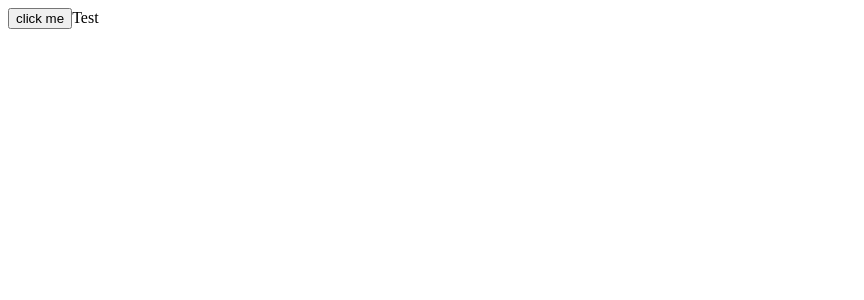
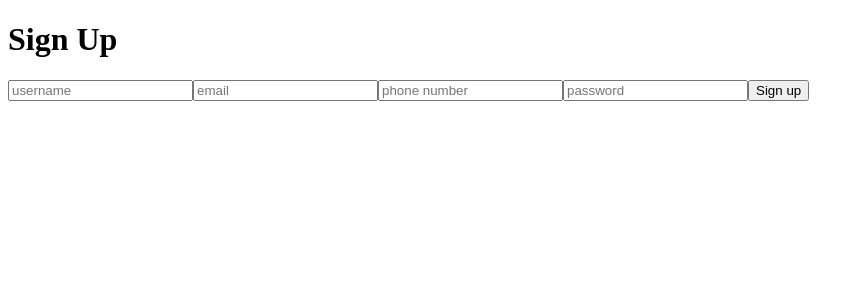
Before and after one commit to AnandOchir/HomeworkFreelancer, a React (Create React App) app: page /sign-up in a window 1280 px wide. Shown: the top 300 px of the page, without its empty margins (0-864 px from the left). Built offline with nearby package versions, Linux system fonts and the light colour scheme; no server answers; the database is empty.

Commit message:
Signup, signin, provider done .

```diff
--- a/package.json
+++ b/package.json
@@ -9,6 +9,7 @@
     "firebase": "^8.0.1",
     "react": "^17.0.2",
     "react-dom": "^17.0.2",
+    "react-router-dom": "^6.0.2",
     "react-scripts": "4.0.3",
     "web-vitals": "^1.0.1"
   },
--- a/src/App.js
+++ b/src/App.js
@@ -1,21 +1,20 @@
-import React from 'react'
-import { useDoc } from './Hooks';
+import React from "react";
+import { BrowserRouter, Routes , Route } from 'react-router-dom'
+import { AuthUserProvider } from "./Providers/auth-provider";
+import { HomeScreen, SignInScreen, SignUpScreen } from "./screens";
 
 const App = () => {
-  const { updateRecord } = useDoc('a/b')
-  const Send = () => {
-    updateRecord({
-      'test': 'c'
-    })
-  }
   return (
-    <div>
-      <button onClick={Send} >
-        click me
-      </button>
-      Test
-    </div>
+    <AuthUserProvider >
+      <BrowserRouter>
+        <Routes>
+          <Route path='/' element={<HomeScreen />}/>
+          <Route path='/sign-up' element={<SignUpScreen />}/>
+          <Route path='/sign-in' element={<SignInScreen />}/>
+        </Routes>
+      </BrowserRouter>
+    </AuthUserProvider>
   );
-}
+};
 
 export default App;
--- /dev/null
+++ b/src/Providers/auth-provider.js
@@ -0,0 +1,37 @@
+import React, { createContext, useEffect, useState } from 'react';
+import { useFirebase } from '../Hooks/firebase'
+
+export const AuthContext = createContext({
+    user: null,
+    ready: false,
+})
+
+export const AuthUserProvider = ({ children }) => {
+    let [state, setState] = useState({
+        ready: false,
+        user: null
+    })
+    let { auth } = useFirebase()
+
+    useEffect(() => {
+        if (!auth) {
+            return;
+        }
+        const subscribe = auth.onAuthStateChanged(authUser => {
+
+            if(authUser) {
+                if( authUser.emailVerified === true) {
+                    setState({ready: true})
+                }
+            }
+
+            authUser ? setState({ user: authUser }) : setState({ user: authUser })
+        })
+
+        return () => subscribe()
+    }, [auth])
+
+    return (
+        <AuthContext.Provider value={{ ...state }}>{children}</AuthContext.Provider>
+    )
+}
--- /dev/null
+++ b/src/screens/home-screen.js
@@ -0,0 +1,10 @@
+import React, { useContext } from "react";
+import { AuthContext } from "../Providers/auth-provider";
+
+export const HomeScreen = () => {
+  const { user } = useContext(AuthContext);
+
+  console.log("user: ", user);
+
+  return <div>Home</div>;
+};
--- /dev/null
+++ b/src/screens/index.js
@@ -0,0 +1,3 @@
+export * from './sign-up-screen'
+export * from './sign-in-screen'
+export * from './home-screen'
--- /dev/null
+++ b/src/screens/sign-in-screen.js
@@ -0,0 +1,40 @@
+import React, { useState } from "react";
+import { useCol, useFirebase } from "../Hooks/firebase";
+import { useNavigate } from "react-router-dom";
+
+export const SignInScreen = () => {
+  const navigate = useNavigate()
+  const { auth } = useFirebase();
+
+  const [email, setEmail] = useState("");
+  const [password, setPassword] = useState("");
+
+  const SignIn = () => {
+    auth.signInWithEmailAndPassword(email, password)
+    .then(() => {
+        navigate('/')
+    })
+    .catch((error) => {
+      let errorMessage = error.message;
+      console.log(errorMessage)
+    });
+  };
+
+  return (
+    <div>
+      <h1>Sign In</h1>
+      <input
+        placeholder={"email"}
+        value={email}
+        onChange={(e) => setEmail(e.target.value)}
+      />
+      <input
+        placeholder={"password"}
+        type={"password"}
+        value={password}
+        onChange={(e) => setPassword(e.target.value)}
+      />
+      <button onClick={SignIn}>Sign In</button>
+    </div>
+  );
+};
--- /dev/null
+++ b/src/screens/sign-up-screen.js
@@ -0,0 +1,69 @@
+import React, { useState } from "react";
+import { useCol, useFirebase } from "../Hooks/firebase";
+import { useNavigate } from "react-router-dom";
+
+export const SignUpScreen = () => {
+  const navigate = useNavigate()
+  const { auth } = useFirebase();
+  const { createRecord } = useCol("users/");
+
+  const [username, setUsername] = useState("");
+  const [email, setEmail] = useState("");
+  const [number, setNumber] = useState("");
+  const [password, setPassword] = useState("");
+
+  const SignUp = () => {
+    auth
+      .createUserWithEmailAndPassword(email, password)
+      .then((userCredential) => {
+        let user = userCredential.user;
+
+        try {
+          createRecord(user.uid, {
+            uid: user.uid,
+            username: username,
+            email: email,
+            phonenumber: number,
+            profileImg: 'https://cdn.pixabay.com/photo/2015/10/05/22/37/blank-profile-picture-973460_1280.png'
+          });
+          console.log("success");
+          navigate("/");
+        } catch {
+          console.log("error");
+        }
+      })
+      .catch((error) => {
+        let errorMessage = error.message;
+        console.log(errorMessage);
+      });
+  };
+
+  return (
+    <div>
+      <h1>Sign Up</h1>
+      <input
+        placeholder={"username"}
+        value={username}
+        onChange={(e) => setUsername(e.target.value)}
+      />
+      <input
+        placeholder={"email"}
+        value={email}
+        onChange={(e) => setEmail(e.target.value)}
+      />
+      <input
+        maxLength={8}
+        placeholder={"phone number"}
+        value={number}
+        onChange={(e) => setNumber(e.target.value)}
+      />
+      <input
+        placeholder={"password"}
+        type={"password"}
+        value={password}
+        onChange={(e) => setPassword(e.target.value)}
+      />
+      <button onClick={SignUp}>Sign up</button>
+    </div>
+  );
+};
```
Also changed, not shown: 1 other file (tests, documents, lock files or other folders).
